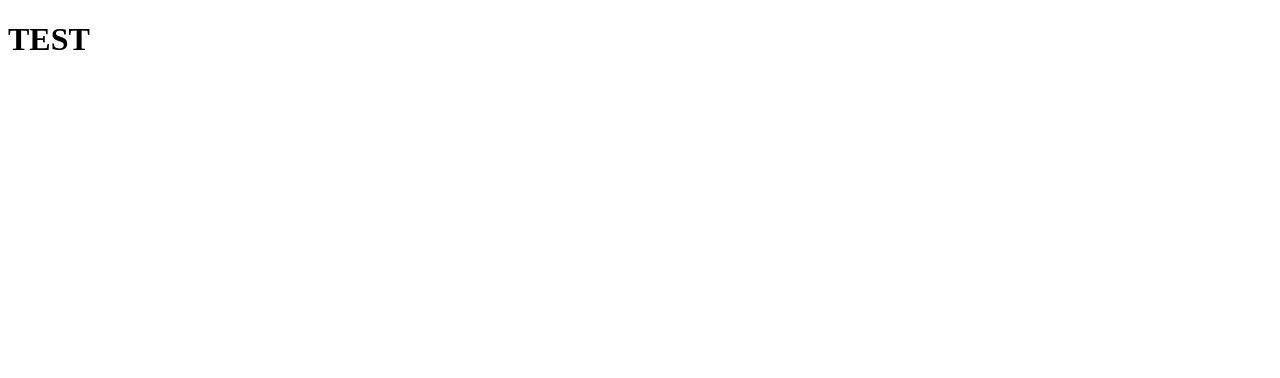
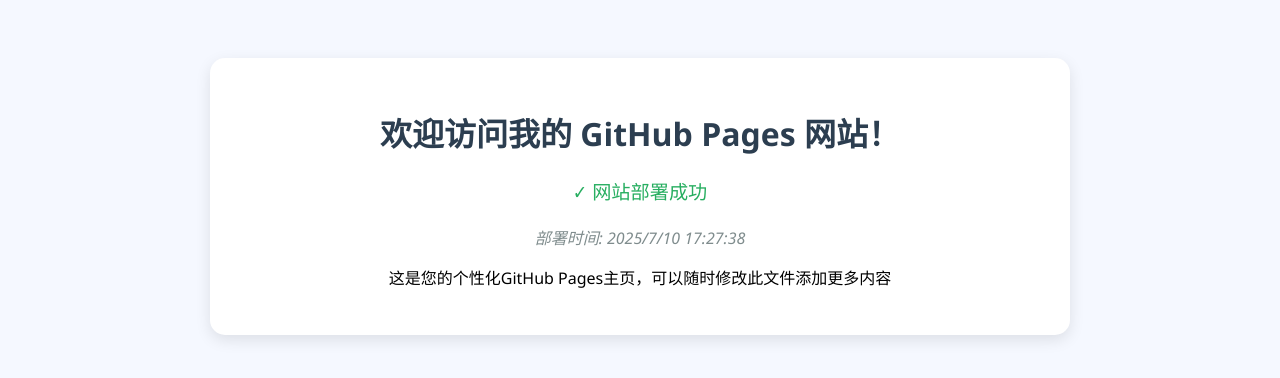
Before and after one commit to tfk-you/github.io, a plain HTML site: page index.html in a window 1280 px wide. Drawn offline with Linux system fonts and the light colour scheme.

Commit message:
Update index.html

```diff
--- a/index.html
+++ b/index.html
@@ -1,6 +1,44 @@
 <!DOCTYPE html>
-<html>
+<html lang="zh-CN">
+<head>
+    <meta charset="UTF-8">
+    <meta name="viewport" content="width=device-width, initial-scale=1.0">
+    <title>我的GitHub Pages网站</title>
+    <style>
+        body {
+            font-family: 'Segoe UI', Tahoma, Geneva, Verdana, sans-serif;
+            text-align: center;
+            padding: 50px;
+            background-color: #f5f8ff;
+        }
+        .container {
+            max-width: 800px;
+            margin: 0 auto;
+            background: white;
+            padding: 30px;
+            border-radius: 15px;
+            box-shadow: 0 5px 15px rgba(0,0,0,0.1);
+        }
+        h1 {
+            color: #2c3e50;
+        }
+        .success-message {
+            color: #27ae60;
+            font-size: 1.2em;
+            margin: 20px 0;
+        }
+        .deploy-time {
+            color: #7f8c8d;
+            font-style: italic;
+        }
+    </style>
+</head>
 <body>
-    <h1>TEST</h1>
+    <div class="container">
+        <h1>欢迎访问我的 GitHub Pages 网站！</h1>
+        <div class="success-message">✓ 网站部署成功</div>
+        <p class="deploy-time">部署时间: 2025/7/10 17:27:38</p>
+        <p>这是您的个性化GitHub Pages主页，可以随时修改此文件添加更多内容</p>
+    </div>
 </body>
 </html>
```
